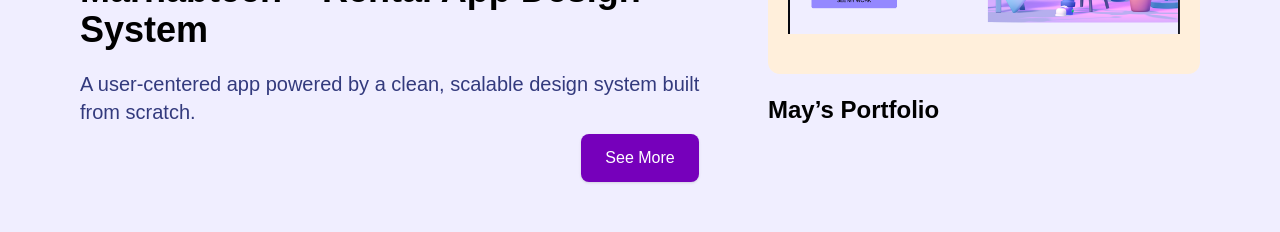
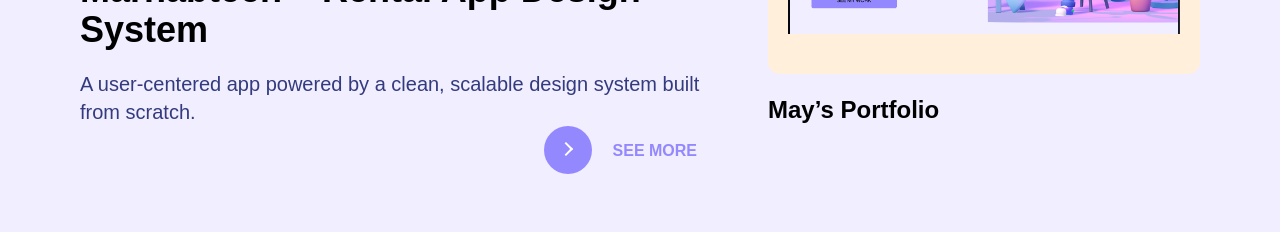
Before and after one commit to Dymayo/may-portfolio, a React (Vite) app: page / in a window 1280 px wide. Shown: the part 1960-2192 px from the top of the page. Built offline with nearby package versions, Linux system fonts and the light colour scheme; a web font is replaced by a local one.

Commit message:
feat: Add styled-components and implement LearnMoreButton component

```diff
--- a/package.json
+++ b/package.json
@@ -24,6 +24,7 @@
     "react-dom": "^19.1.0",
     "react-responsive": "^10.0.1",
     "react-router-dom": "^7.6.2",
+    "styled-components": "^6.1.19",
     "tailwindcss": "^4.1.10",
     "three": "^0.177.0"
   },
--- /dev/null
+++ b/src/components/LearnMoreButton.jsx
@@ -0,0 +1,106 @@
+import styled from "styled-components";
+
+const MoreButton = () => {
+  return (
+    <StyledWrapper>
+      <button className="learn-more">
+        <span className="circle" aria-hidden="true">
+          <span className="icon arrow" />
+        </span>
+        <span className="button-text">See More</span>
+      </button>
+    </StyledWrapper>
+  );
+};
+
+const StyledWrapper = styled.div`
+  button {
+    position: relative;
+    display: inline-block;
+    cursor: pointer;
+    outline: none;
+    border: 0;
+    vertical-align: middle;
+    text-decoration: none;
+    background: transparent;
+    padding: 0;
+    font-size: inherit;
+    font-family: inherit;
+  }
+
+  button.learn-more {
+    width: 12rem;
+    height: auto;
+  }
+
+  button.learn-more .circle {
+    transition: all 0.45s cubic-bezier(0.65, 0, 0.076, 1);
+    position: relative;
+    display: block;
+    margin: 0;
+    width: 3rem;
+    height: 3rem;
+    background: #9488ff;
+    border-radius: 1.625rem;
+  }
+
+  button.learn-more .circle .icon {
+    transition: all 0.45s cubic-bezier(0.65, 0, 0.076, 1);
+    position: absolute;
+    top: 0;
+    bottom: 0;
+    margin: auto;
+    background: #fff;
+  }
+
+  button.learn-more .circle .icon.arrow {
+    transition: all 0.45s cubic-bezier(0.65, 0, 0.076, 1);
+    left: 0.625rem;
+    width: 1.125rem;
+    height: 0.125rem;
+    background: none;
+  }
+
+  button.learn-more .circle .icon.arrow::before {
+    position: absolute;
+    content: "";
+    top: -0.29rem;
+    right: 0.0625rem;
+    width: 0.625rem;
+    height: 0.625rem;
+    border-top: 0.125rem solid #fff;
+    border-right: 0.125rem solid #fff;
+    transform: rotate(45deg);
+  }
+
+  button.learn-more .button-text {
+    transition: all 0.45s cubic-bezier(0.65, 0, 0.076, 1);
+    position: absolute;
+    top: 0;
+    left: 0;
+    right: 0;
+    bottom: 0;
+    padding: 0.75rem 0;
+    margin: 0 0 0 1.85rem;
+    color: #9488ff;
+    font-weight: 700;
+    line-height: 1.6;
+    text-align: center;
+    text-transform: uppercase;
+  }
+
+  button:hover .circle {
+    width: 100%;
+  }
+
+  button:hover .circle .icon.arrow {
+    background: #fff;
+    transform: translate(1rem, 0);
+  }
+
+  button:hover .button-text {
+    color: #fff;
+  }
+`;
+
+export default MoreButton;
--- a/src/index.css
+++ b/src/index.css
@@ -216,7 +216,7 @@ section {
     }
 
     .text {
-      @apply uppercase md:text-lg text-black transition-all duration-500
+      @apply uppercase md:text-lg text-white transition-all duration-500
         group-hover:text-white-50 group-hover:-translate-x-5 xl:translate-x-0 -translate-x-5;
     }
 
--- a/src/sections/ShowcaseSection.jsx
+++ b/src/sections/ShowcaseSection.jsx
@@ -3,6 +3,7 @@ import { gsap } from "gsap/gsap-core";
 import { ScrollTrigger } from "gsap/ScrollTrigger";
 import { useGSAP } from "@gsap/react";
 import { Link } from "react-router-dom";
+import MoreButton from "../components/LearnMoreButton";
 
 gsap.registerPlugin(ScrollTrigger);
 
@@ -82,11 +83,8 @@ const ShowcaseSection = () => {
           </div>
         </div>
         <div className="flex justify-center">
-          <Link
-            to="/projects"
-            className="xl:mt-2 mt-6 px-6 py-3 bg-[#7600BB] text-white font-medium rounded-lg shadow hover:bg-indigo-700 transition"
-          >
-            See More
+          <Link to="/projects">
+            <MoreButton />
           </Link>
         </div>
       </div>
```
Also changed, not shown: 1 other file (tests, documents, lock files or other folders).
